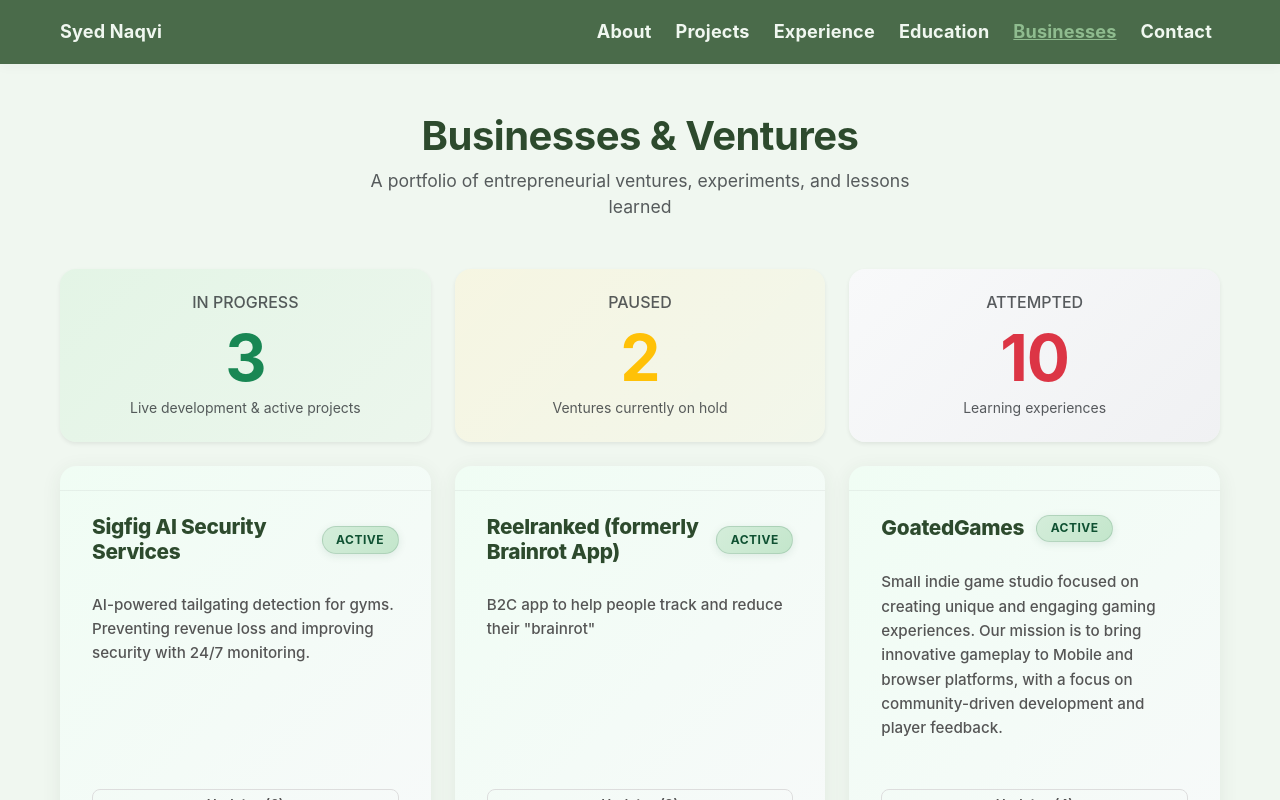
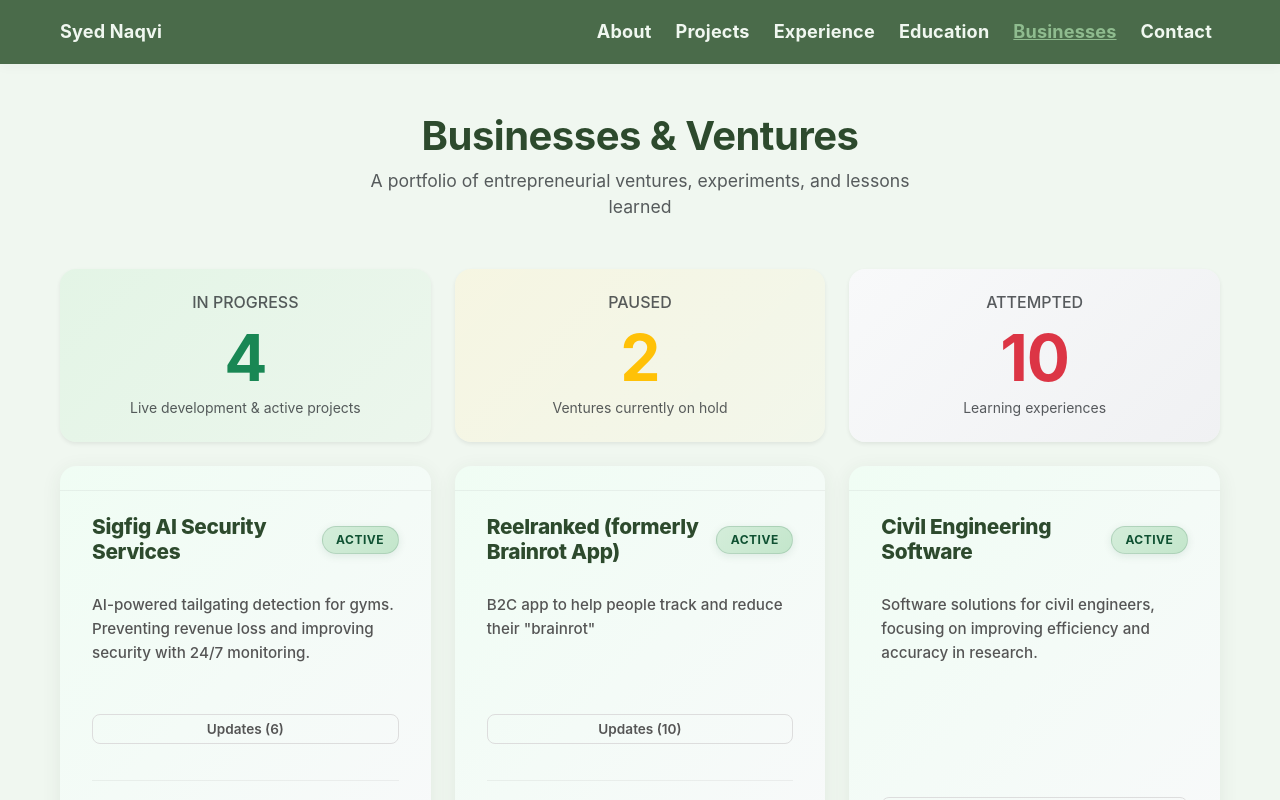
Before and after one commit to Faseeh-Naqvi/faseeh.ca, a React (Create React App) app in the folder my-portfolio/: page /businesses in a window 1280 px wide. Shown: the top 800 px of the page. Built offline with nearby package versions, Linux system fonts and the light colour scheme.

Commit message:
add info

```diff
--- a/my-portfolio/src/pages/Business.js
+++ b/my-portfolio/src/pages/Business.js
@@ -8,7 +8,7 @@
 		name: 'Sigfig AI Security Services',
 		status: 'active',
 		note: 'AI-powered tailgating detection for gyms. Preventing revenue loss and improving security with 24/7 monitoring.',
-		links: [{ url: 'sigfigsecurity.com', icon: <FaGlobe />, internal: true },{ url: 'https://www.linkedin.com/company/sigfig-ai/', icon: <FaLinkedin /> },
+		links: [{ url: 'https://sigfigsecurity.com', icon: <FaGlobe />, internal: true },{ url: 'https://www.linkedin.com/company/sigfig-ai/', icon: <FaLinkedin /> },
 			{ url: 'https://www.instagram.com/sigfigsecurity/', icon: <FaInstagram /> },
 		],
 		updates: [
@@ -42,9 +42,22 @@
 			{ date: '2026-02-12', text: 'Changed name from "brainrot app" to "Reel Ranked" and started planning this new app' },
 			{ date: '2026-02-14', text: 'Started working on the app again, this time with a new strategy and development plan.' },
 			{ date: '2026-02-17', text: 'Saw a reel where someone was building an app with a feature that requires accessibility permissions but it is not an accessibility app. Revisiting Google policies and possibly restarting old idea.' },
+			{ date: '2026-02-25', text: 'Talked to a friend and reviewed goolgle policies to pivot to a health first application rather than a social app. The name must be changed. Unsure what to change it to. Might make this a social app as well as the base tech will remain' },
 
 		],
 
+	},
+	{
+		name: 'Civil Engineering Software',
+		status: 'active',
+		note: 'Software solutions for civil engineers, focusing on improving efficiency and accuracy in research.',
+		links: [
+		],
+		updates: [
+			{ date: '2025-02-24', text: 'Talked to my roomate who is in civil engineering and he mentioned some inefficiencies in current tools used in the field.' },
+			{ date: '2025-02-26', text: 'Began research on what/how to build to solve the issues' },
+
+		],
 	},
 	{ name: 'GoatedGames',
 	  status: 'active',
```
